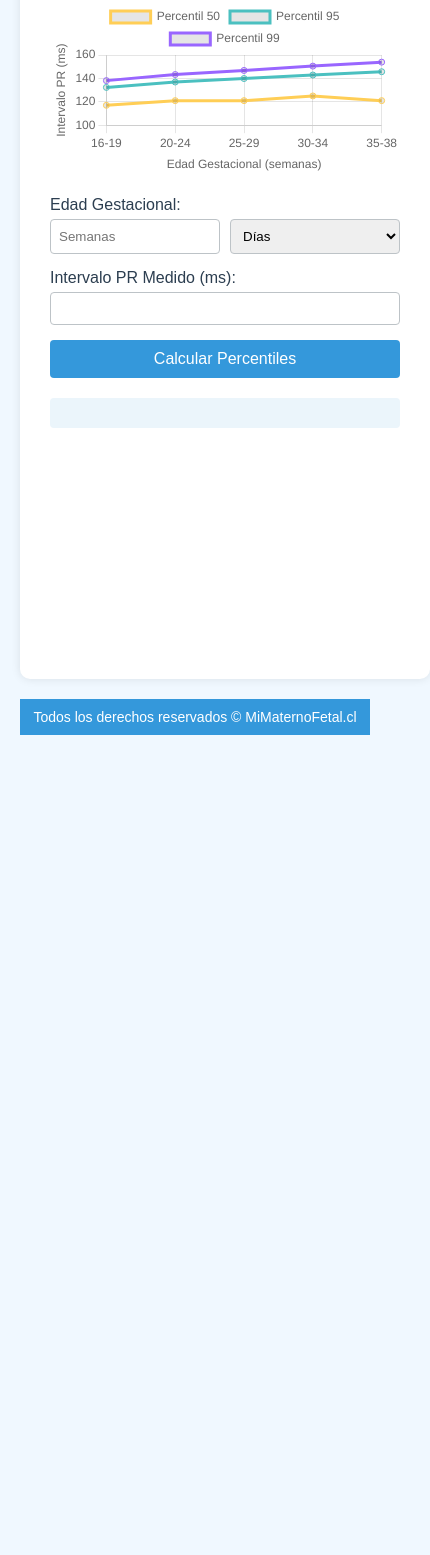
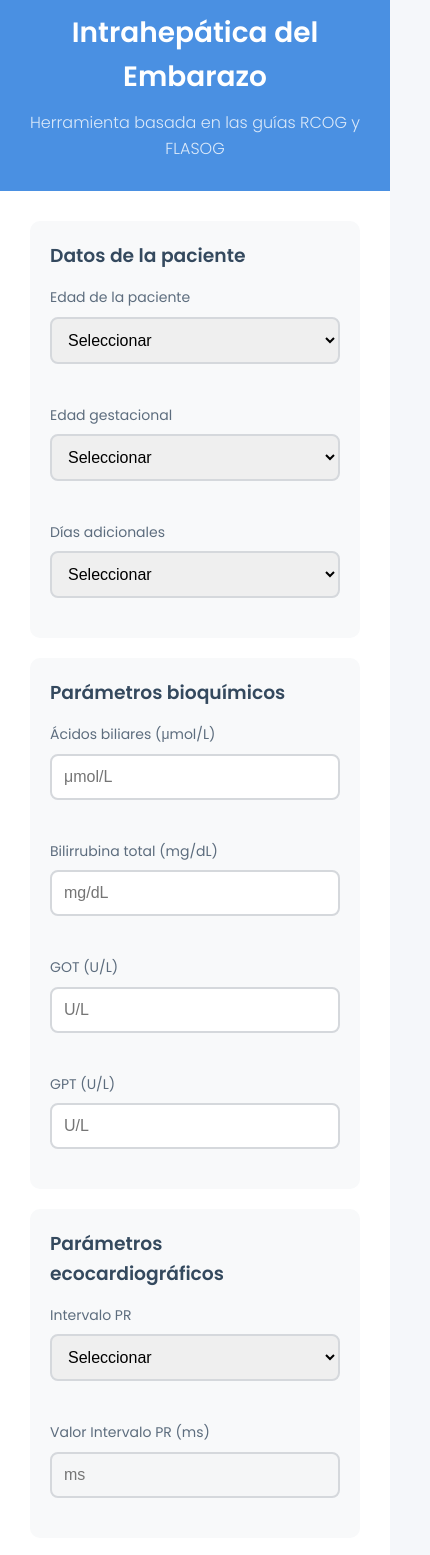
Before and after one commit to Taotetutin/colestasis, a plain HTML site: page index.html in a window 390 px wide. Shown: the part 129-1684 px from the top of the page, 430 px wide, since content can reach past the window. Before the commit the page ends 884 px from the top, so only its background shows below. Drawn offline with nearby package versions, Linux system fonts and the light colour scheme.

Commit message:
Add files via upload

```diff
--- a/index.html
+++ b/index.html
@@ -2,109 +2,207 @@
 <html lang="en" >
 <head>
   <meta charset="UTF-8">
-  <title>CodePen - PR fetal</title>
+  <title>CodePen - Colestasis</title>
 
 
 </head>
 <body>
 <!-- partial:index.partial.html -->
-<html><head><base href="https://pr-fetal-percentiles.app/"><meta charset="UTF-8"><meta name="viewport" content="width=device-width, initial-scale=1.0"><title>Calculadora PR Fetal</title><style>
+<html><head><base href="https://obstetric-cholestasis.app/">
+<meta charset="UTF-8">
+<meta name="viewport" content="width=device-width, initial-scale=1.0">
+<title>Calculadora de Riesgo de Colestasis Intrahepática del Embarazo</title>
+<style>
+  @import url('https://fonts.googleapis.com/css2?family=Poppins:wght@300;400;600&display=swap');
+
+  :root {
+    --primary-color: #4a90e2;
+    --secondary-color: #34495e;
+    --background-color: #f5f7fa;
+    --form-background: #ffffff;
+    --text-color: #333;
+    --label-color: #5d6d7e;
+    --input-border: #d5d8dc;
+    --input-focus: #3498db;
+    --low-risk: #27ae60;
+    --medium-risk: #f39c12;
+    --high-risk: #e74c3c;
+    --box-shadow: 0 10px 20px rgba(0,0,0,0.1);
+  }
+
+  * {
+    margin: 0;
+    padding: 0;
+    box-sizing: border-box;
+  }
+
   body {
-    font-family: Arial, sans-serif;
-    background-color: #f0f8ff;
-    margin: 0;
-    padding: 20px;
+    font-family: 'Poppins', sans-serif;
+    line-height: 1.6;
+    color: var(--text-color);
+    background-color: var(--background-color);
     display: flex;
     flex-direction: column;
     min-height: 100vh;
   }
+
   .container {
-    background-color: white;
+    flex: 1;
+    width: 100%;
+    max-width: 800px;
+    margin: 20px auto;
+    background-color: var(--form-background);
+    border-radius: 20px;
+    overflow: hidden;
+    box-shadow: var(--box-shadow);
+  }
+
+  header {
+    background-color: var(--primary-color);
+    color: white;
+    text-align: center;
+    padding: 30px 20px;
+  }
+
+  h1 {
+    font-size: 28px;
+    font-weight: 600;
+    margin-bottom: 10px;
+  }
+
+  .subtitle {
+    font-size: 16px;
+    font-weight: 300;
+    opacity: 0.8;
+  }
+
+  form {
+    padding: 30px;
+  }
+
+  .form-grid {
+    display: grid;
+    grid-template-columns: repeat(auto-fit, minmax(200px, 1fr));
+    gap: 20px;
+  }
+
+  .form-section {
+    background-color: #f8f9fa;
     border-radius: 10px;
-    padding: 30px;
-    box-shadow: 0 0 10px rgba(0,0,0,0.1);
-    max-width: 800px;
-    width: 100%;
-    margin: auto;
-    flex-grow: 1;
+    padding: 20px;
+    margin-bottom: 20px;
   }
-h1, h2 {
-    color: #3498db;
-    text-align: center;
+
+  .form-section h3 {
+    margin-bottom: 15px;
+    color: var(--secondary-color);
   }
+
+  .form-group {
+    margin-bottom: 20px;
+  }
+
   label {
     display: block;
-    margin-bottom: 5px;
-    color: #2c3e50;
+    margin-bottom: 8px;
+    font-weight: 500;
+    color: var(--label-color);
+    font-size: 14px;
   }
-input, select {
+
+  input[type="number"], input[type="text"], select {
     width: 100%;
-    padding: 8px;
-    margin-bottom: 15px;
-    border: 1px solid #bdc3c7;
-    border-radius: 4px;
-    box-sizing: border-box;
+    padding: 12px;
+    border: 2px solid var(--input-border);
+    border-radius: 8px;
+    font-size: 16px;
+    transition: all 0.3s ease;
   }
-.input-group {
-    display: flex;
-    gap: 10px;
-    margin-bottom: 15px;
+
+  input[type="number"]:focus, input[type="text"]:focus, select:focus {
+    outline: none;
+    border-color: var(--input-focus);
+    box-shadow: 0 0 0 3px rgba(52, 152, 219, 0.2);
   }
-.input-group input, .input-group select {
-    flex: 1;
-    margin-bottom: 0;
+
+  button {
+    background-color: var(--primary-color);
+    color: white;
+    padding: 14px 20px;
+    border: none;
+    border-radius: 8px;
+    cursor: pointer;
+    font-size: 18px;
+    font-weight: 600;
+    width: 100%;
+    transition: background-color 0.3s ease, transform 0.1s ease;
   }
-button {
-    background-color: #3498db;
+
+  button:hover {
+    background-color: #3a7bc8;
+  }
+
+  button:active {
+    transform: scale(0.98);
+  }
+
+  #resultado {
+    margin-top: 30px;
+    padding: 20px;
+    border-radius: 12px;
+    font-weight: 500;
+    text-align: center;
+    transition: all 0.3s ease;
+  }
+
+  .bajo-riesgo { background-color: var(--low-risk); color: white; }
+  .mediano-riesgo { background-color: var(--medium-risk); color: white; }
+  .alto-riesgo { background-color: var(--high-risk); color: white; }
+
+  footer {
+    background-color: var(--secondary-color);
     color: white;
-    border: none;
-    padding: 10px 15px;
-    border-radius: 4px;
-    cursor: pointer;
-    width: 100%;
-    font-size: 16px;
-}
-button:hover {
-    background-color: #2980b9;
-}
-.resultado {
-    margin-top: 20px;
-    padding: 15px;
-    background-color: #ebf5fb;
-    border-radius: 4px;
-    text-align: center;
-    font-weight: bold;
-    color: #2c3e50;
-}
-.chart-container {
-    width: 100%;
-    max-width: 600px;
-    margin: 20px auto;
-}
-footer {
     text-align: center;
     padding: 10px;
-    background-color: #3498db;
-    color: white;
     font-size: 14px;
-    margin-top: 20px;
+  }
+
+  @media (max-width: 600px) {
+    .form-grid {
+      grid-template-columns: 1fr;
+    }
   }
 </style>
-<script src="https://cdn.jsdelivr.net/npm/chart.js"></script>
 </head>
 <body>
   <div class="container">
-    <h1>Calculadora PR Fetal</h1>
+    <header>
+      <h1>Calculadora de Riesgo de Colestasis Intrahepática del Embarazo</h1>
+      <p class="subtitle">Herramienta basada en las guías RCOG y FLASOG</p>
+    </header>
 
-    <div class="chart-container">
-        <canvas id="prChart"></canvas>
+    <form id="colestasisForm">
+      <div class="form-section">
+        <h3>Datos de la paciente</h3>
+        <div class="form-grid">
+          <div class="form-group">
+            <label for="edad">Edad de la paciente</label>
+            <select id="edad" required>
+              <option value="">Seleccionar</option>
+            </select>
           </div>
 
-    <label for="edad_gestacional">Edad Gestacional:</label>
-    <div class="input-group">
-        <input type="number" id="semanas" min="16" max="38" placeholder="Semanas" required>
-        <select id="dias" required>
-            <option value="">Días</option>
+          <div class="form-group">
+            <label for="edadGestacionalSemanas">Edad gestacional</label>
+            <select id="edadGestacionalSemanas" required>
+              <option value="">Seleccionar</option>
+            </select>
+          </div>
+
+          <div class="form-group">
+            <label for="edadGestacionalDias">Días adicionales</label>
+            <select id="edadGestacionalDias" required>
+              <option value="">Seleccionar</option>
               <option value="0">0</option>
               <option value="1">1</option>
               <option value="2">2</option>
@@ -114,156 +212,173 @@ footer {
               <option value="6">6</option>
             </select>
           </div>
+        </div>
+      </div>
 
-    <label for="pr_medido">Intervalo PR Medido (ms):</label>
-    <input type="number" id="pr_medido" step="0.1" required>
+      <div class="form-section">
+        <h3>Parámetros bioquímicos</h3>
+        <div class="form-grid">
+          <div class="form-group" style="grid-column: 1 / -1;">
+            <label for="acidosBiliares">Ácidos biliares (μmol/L)</label>
+            <input type="number" id="acidosBiliares" step="0.01" required placeholder="μmol/L">
+          </div>
 
-    <button onclick="calcularPercentiles()">Calcular Percentiles</button>
+          <div class="form-group">
+            <label for="bilirrubinaTotal">Bilirrubina total (mg/dL)</label>
+            <input type="number" id="bilirrubinaTotal" step="0.01" required placeholder="mg/dL">
+          </div>
 
-    <div id="resultado" class="resultado"></div>
+          <div class="form-group">
+            <label for="got">GOT (U/L)</label>
+            <input type="number" id="got" required placeholder="U/L">
+          </div>
+
+          <div class="form-group">
+            <label for="gpt">GPT (U/L)</label>
+            <input type="number" id="gpt" required placeholder="U/L">
+          </div>
+        </div>
+      </div>
+
+      <div class="form-section">
+        <h3>Parámetros ecocardiográficos</h3>
+        <div class="form-grid">
+          <div class="form-group">
+            <label for="intervaloPR">Intervalo PR</label>
+            <select id="intervaloPR" required>
+              <option value="">Seleccionar</option>
+              <option value="no_evaluado">No evaluado</option>
+              <option value="evaluado">Evaluado</option>
+            </select>
+          </div>
+
+          <div class="form-group">
+            <label for="valorIntervaloPR">Valor Intervalo PR (ms)</label>
+            <input type="number" id="valorIntervaloPR" placeholder="ms" disabled>
+          </div>
+        </div>
+      </div>
+
+      <div class="form-section">
+        <h3>Factores clínicos</h3>
+        <div class="form-grid">
+          <div class="form-group">
+            <label for="presenciaMeconio">Presencia de meconio</label>
+            <select id="presenciaMeconio" required>
+              <option value="">Seleccionar</option>
+              <option value="si">Sí</option>
+              <option value="no">No</option>
+            </select>
+          </div>
+
+          <div class="form-group">
+            <label for="inicioPrecoz">Inicio precoz (antes de 30 semanas)</label>
+            <select id="inicioPrecoz" required>
+              <option value="">Seleccionar</option>
+              <option value="si">Sí</option>
+              <option value="no">No</option>
+            </select>
+          </div>
+
+          <div class="form-group">
+            <label for="faltaRespuestaTratamiento">Falta de respuesta al tratamiento (2 semanas)</label>
+            <select id="faltaRespuestaTratamiento" required>
+              <option value="">Seleccionar</option>
+              <option value="si">Sí</option>
+              <option value="no">No</option>
+            </select>
+          </div>
+        </div>
+      </div>
+
+      <button type="submit">Calcular Riesgo</button>
+    </form>
+
+    <div id="resultado"></div>
   </div>
 
   <footer>
-    Todos los derechos reservados © MiMaternoFetal.cl
+    Todos los derechos reservados a MiMaternofetal.cl
   </footer>
 
   <script>
-const datosPercentiles = {
-    '16-19': { 50: 117.0, 95: 132.3, 99: 138.1 },
-    '20-24': { 50: 121.0, 95: 136.9, 99: 143.3 },
-    '25-29': { 50: 121.0, 95: 139.9, 99: 146.8 },
-    '30-34': { 50: 125.0, 95: 142.9, 99: 150.5 },
-    '35-38': { 50: 121.0, 95: 145.7, 99: 153.9 }
-};
+    document.addEventListener('DOMContentLoaded', function() {
+      const edadSelect = document.getElementById('edad');
+      const edadGestacionalSemanasSelect = document.getElementById('edadGestacionalSemanas');
 
-const ctx = document.getElementById('prChart').getContext('2d');
-const chart = new Chart(ctx, {
-    type: 'line',
-    data: {
-        labels: ['16-19', '20-24', '25-29', '30-34', '35-38'],
-        datasets: [
-            {
-                label: 'Percentil 50',
-                data: [117.0, 121.0, 121.0, 125.0, 121.0],
-                borderColor: 'rgba(255, 206, 86, 1)',
-                fill: false
-            },
-            {
-                label: 'Percentil 95',
-                data: [132.3, 136.9, 139.9, 142.9, 145.7],
-                borderColor: 'rgba(75, 192, 192, 1)',
-                fill: false
-            },
-            {
-                label: 'Percentil 99',
-                data: [138.1, 143.3, 146.8, 150.5, 153.9],
-                borderColor: 'rgba(153, 102, 255, 1)',
-                fill: false
+      for (let i = 14; i <= 50; i++) {
+        const option = document.createElement('option');
+        option.value = i;
+        option.textContent = i;
+        edadSelect.appendChild(option);
       }
-        ]
-    },
-    options: {
-        responsive: true,
-        scales: {
-            x: {
-                title: {
-                    display: true,
-                    text: 'Edad Gestacional (semanas)'
-                }
-            },
-            y: {
-                title: {
-                    display: true,
-                    text: 'Intervalo PR (ms)'
-                }
-            }
-        }
+
+      for (let i = 20; i <= 40; i++) {
+        const option = document.createElement('option');
+        option.value = i;
+        option.textContent = i;
+        edadGestacionalSemanasSelect.appendChild(option);
       }
     });
 
-function calcularPercentiles() {
-    const semanas = parseInt(document.getElementById('semanas').value);
-    const dias = parseInt(document.getElementById('dias').value);
-    const prMedido = parseFloat(document.getElementById('pr_medido').value);
+    document.getElementById('colestasisForm').addEventListener('submit', function(e) {
+      e.preventDefault();
 
-    if (isNaN(semanas) || isNaN(dias) || isNaN(prMedido)) {
-        mostrarResultado("Por favor, complete todos los campos con valores válidos.");
-        return;
+      const edad = parseInt(document.getElementById('edad').value);
+      const edadGestacionalSemanas = parseInt(document.getElementById('edadGestacionalSemanas').value);
+      const edadGestacionalDias = parseInt(document.getElementById('edadGestacionalDias').value);
+      const acidosBiliares = parseFloat(document.getElementById('acidosBiliares').value);
+      const got = parseInt(document.getElementById('got').value);
+      const gpt = parseInt(document.getElementById('gpt').value);
+      const bilirrubinaTotal = parseFloat(document.getElementById('bilirrubinaTotal').value);
+      const intervaloPR = document.getElementById('intervaloPR').value;
+      const valorIntervaloPR = parseFloat(document.getElementById('valorIntervaloPR').value);
+      const presenciaMeconio = document.getElementById('presenciaMeconio').value === 'si';
+      const inicioPrecoz = document.getElementById('inicioPrecoz').value === 'si';
+      const faltaRespuestaTratamiento = document.getElementById('faltaRespuestaTratamiento').value === 'si';
+
+      let riesgo = 'bajo';
+      let recomendaciones = '';
+
+      if (acidosBiliares >= 100 || presenciaMeconio || faltaRespuestaTratamiento ||
+          (intervaloPR === 'evaluado' && valorIntervaloPR > 150)) {
+        riesgo = 'alto';
+      } else if ((acidosBiliares >= 40 && acidosBiliares < 100) ||
+                 (got > 40 || gpt > 40 || bilirrubinaTotal > 1.2) ||
+                 (edadGestacionalSemanas >= 37) || inicioPrecoz) {
+        riesgo = 'mediano';
       }
 
-    if (semanas < 16 || semanas > 38 || dias < 0 || dias > 6) {
-        mostrarResultado("La edad gestacional debe estar entre 16+0 y 38+6 semanas.");
-        return;
+      switch(riesgo) {
+        case 'bajo':
+          recomendaciones = 'Seguimiento regular. Monitoreo de ácidos biliares cada 1-2 semanas. Considerar tratamiento sintomático para el prurito si es necesario. Continuar con controles prenatales de rutina.';
+          break;
+        case 'mediano':
+          recomendaciones = 'Monitoreo frecuente de ácidos biliares y enzimas hepáticas (semanal). Iniciar tratamiento con ácido ursodeoxicólico. Considerar inducción del parto a las 37-38 semanas. Realizar monitoreo fetal más frecuente.';
+          break;
+        case 'alto':
+          recomendaciones = 'Monitoreo intensivo de ácidos biliares y función hepática (2-3 veces por semana). Tratamiento con ácido ursodeoxicólico en dosis altas. Considerar corticosteroides para maduración pulmonar fetal si es < 34 semanas. Planear el parto entre las 34-36 semanas según la severidad. Monitoreo fetal diario.';
+          break;
       }
 
-    const edadGestacionalDecimal = semanas + (dias / 7);
-    const rangoEG = obtenerRangoEG(edadGestacionalDecimal);
-
-    if (!rangoEG) {
-        mostrarResultado("No se pudo determinar el rango de edad gestacional.");
-        return;
+      if (acidosBiliares > 10) {
+        recomendaciones += ' Se sugiere tratamiento con ácido ursodesoxicólico.';
       }
 
-    const percentiles = datosPercentiles[rangoEG];
-    const percentilCalculado = calcularPercentilPreciso(prMedido, percentiles);
+      const resultadoDiv = document.getElementById('resultado');
+      resultadoDiv.innerHTML = `
+        <h2>Resultado del Análisis</h2>
+        <p><strong>Nivel de riesgo:</strong> ${riesgo.toUpperCase()}</p>
+        <p><strong>Recomendaciones:</strong> ${recomendaciones}</p>
+      `;
+      resultadoDiv.className = `${riesgo}-riesgo`;
 
-    let resultado = `El intervalo PR medido (${prMedido} ms) corresponde al percentil ${percentilCalculado.toFixed(1)} para la edad gestacional de ${semanas}+${dias} semanas.`;
-
-    mostrarResultado(resultado);
-    actualizarGrafico(rangoEG, prMedido);
-}
-
-function obtenerRangoEG(edadGestacional) {
-    if (edadGestacional >= 16 && edadGestacional < 20) return '16-19';
-    if (edadGestacional >= 20 && edadGestacional < 25) return '20-24';
-    if (edadGestacional >= 25 && edadGestacional < 30) return '25-29';
-    if (edadGestacional >= 30 && edadGestacional < 35) return '30-34';
-    if (edadGestacional >= 35 && edadGestacional <= 38) return '35-38';
-    return null;
-}
-
-function calcularPercentilPreciso(prMedido, percentiles) {
-    if (prMedido < percentiles[50]) {
-        return interpolarPercentil(0, 50, percentiles[50] - 10, percentiles[50], prMedido);
-    } else if (prMedido < percentiles[95]) {
-        return interpolarPercentil(50, 95, percentiles[50], percentiles[95], prMedido);
-    } else if (prMedido < percentiles[99]) {
-        return interpolarPercentil(95, 99, percentiles[95], percentiles[99], prMedido);
-    } else {
-        return 99 + ((prMedido - percentiles[99]) / (percentiles[99] - percentiles[95])) * 0.9;
-    }
-}
-
-function interpolarPercentil(p1, p2, v1, v2, vMedido) {
-    return p1 + ((vMedido - v1) / (v2 - v1)) * (p2 - p1);
-}
-
-function mostrarResultado(mensaje) {
-    document.getElementById('resultado').innerHTML = mensaje;
-}
-
-function actualizarGrafico(rangoEG, prMedido) {
-    const puntoMedidoIndex = chart.data.datasets.findIndex(dataset => dataset.label === 'Punto Medido');
-    if (puntoMedidoIndex !== -1) {
-        chart.data.datasets.splice(puntoMedidoIndex, 1);
-    }
-
-    const rangoIndex = chart.data.labels.indexOf(rangoEG);
-
-    chart.data.datasets.push({
-        label: 'Punto Medido',
-        data: Array(5).fill(null),
-        borderColor: 'rgba(255, 0, 0, 1)',
-        backgroundColor: 'rgba(255, 0, 0, 1)',
-        pointRadius: 5,
-        pointHoverRadius: 7,
-        showLine: false
+      resultadoDiv.scrollIntoView({ behavior: 'smooth', block: 'start' });
     });
 
-    chart.data.datasets[chart.data.datasets.length - 1].data[rangoIndex] = prMedido;
-
-    chart.update();
-}
+    document.getElementById('intervaloPR').addEventListener('change', function() {
+      document.getElementById('valorIntervaloPR').disabled = this.value !== 'evaluado';
+    });
   </script>
 </body></html>
 <!-- partial -->
```
Lines whose indentation alone changed are shown as unchanged.
